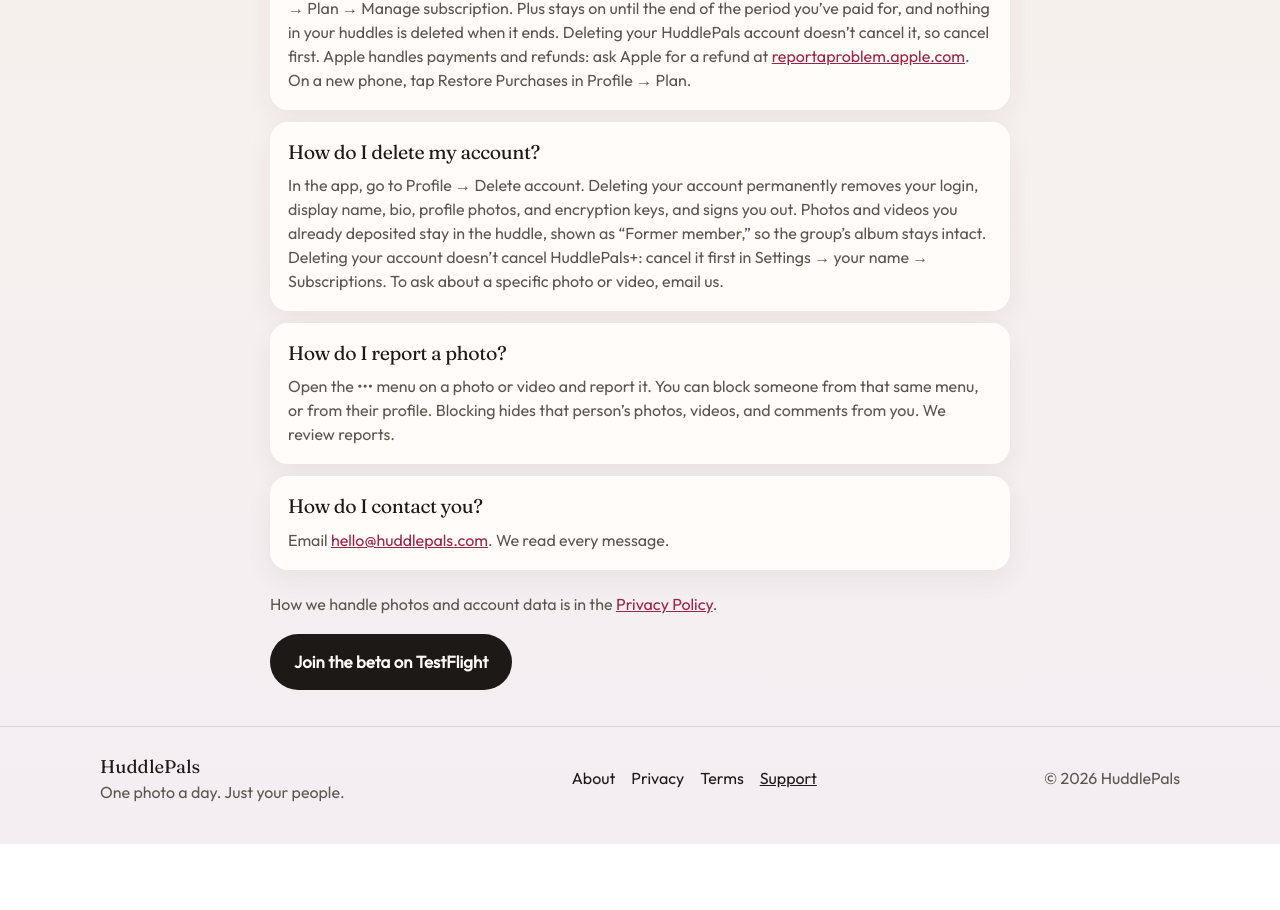
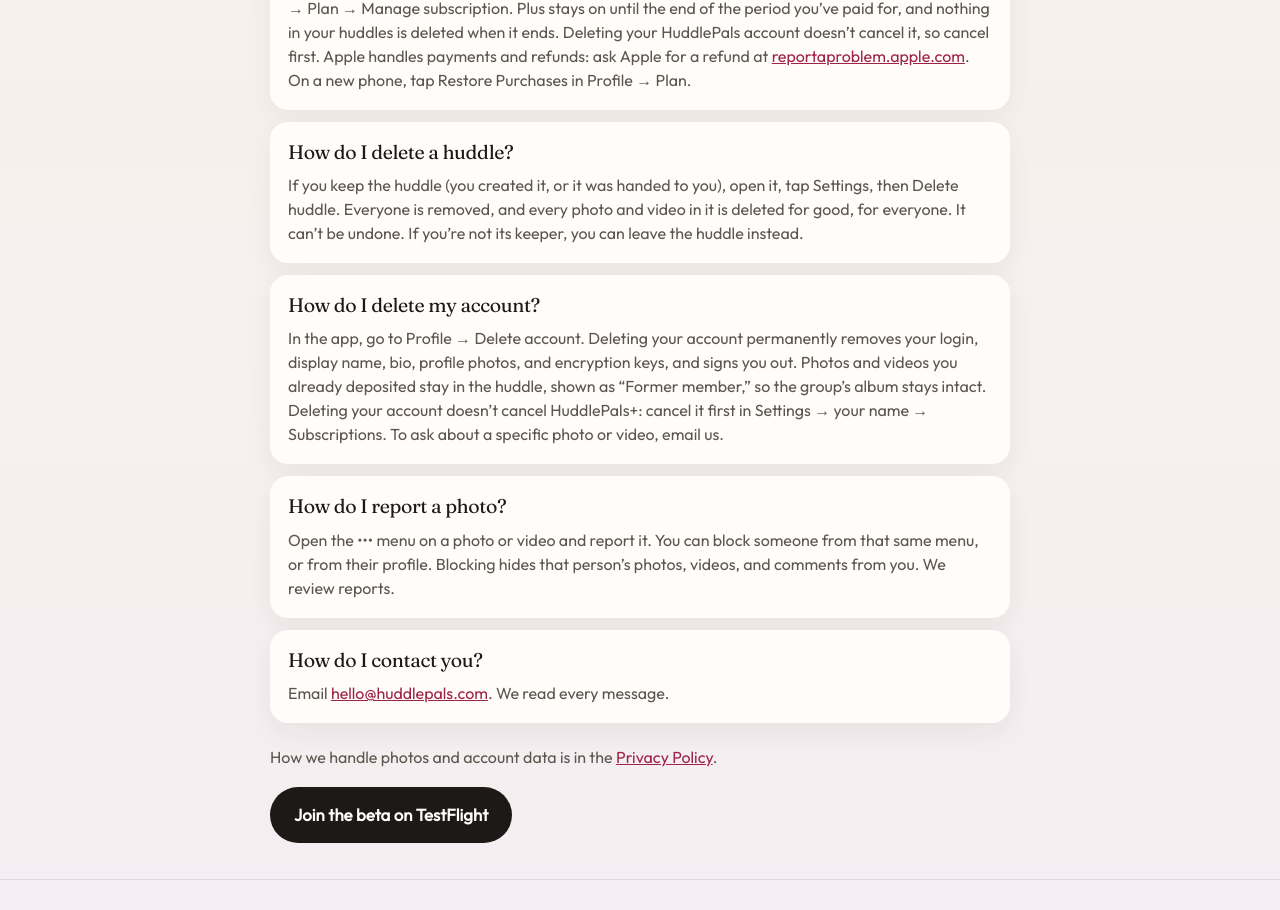
Before and after one commit to XpertiCON106/HuddlePals.com, a React (Vite) app: page /support in a window 1280 px wide. Shown: the part 1180-2090 px from the top of the page. Before the commit the page ends 2024 px from the top, so only its background shows below. Built offline with nearby package versions, Linux system fonts and the light colour scheme.

Commit message:
Update Terms, Privacy Policy, and Support for deleting huddles

```diff
--- a/src/content/privacy.md
+++ b/src/content/privacy.md
@@ -1,7 +1,7 @@
 
 # HuddlePals — Privacy Policy
 
-_Last updated: 2026-10-27_
+_Last updated: 2026-10-28_
 
 > Operator: **HuddlePals**
 > Contact: **{{CONTACT_EMAIL}}**
@@ -105,6 +105,15 @@
 30 days; older deposits are kept, not deleted, and open again with
 HuddlePals+.
 
+The one exception: a huddle's **keeper can delete the whole huddle**. That
+removes every member and permanently deletes every photo, video, caption,
+comment and reaction in it from our servers, for everyone, including what
+other members posted; each member's app removes its copies the next time it
+opens. We still keep a photo or video someone reported, as described under
+"Reporting and blocking," and copies may remain in our backups for a limited
+time. To tell the members, we keep the deleted huddle's name and who was in
+it for a week.
+
 ## Your choices and account deletion
 
 You can **delete your account at any time** from **Profile → Delete account**.
@@ -117,7 +126,9 @@
 - **Photos and videos you already deposited remain in your shared huddles**,
   shown as "Former member" rather than under your name. This is required to
   keep the group's shared archive intact for the other members — consistent
-  with the permanence described above.
+  with the permanence described above. A huddle you keep passes to another
+  member; to delete it and everything in it instead, delete the huddle first
+  (its settings → Delete huddle).
 - **Deleting your account doesn't cancel HuddlePals+.** Apple keeps
   billing until you cancel it in Settings → your name → Subscriptions, so
   cancel it there first.
--- a/src/pages/Support.tsx
+++ b/src/pages/Support.tsx
@@ -90,6 +90,15 @@
           </p>
         </article>
         <article>
+          <h2>How do I delete a huddle?</h2>
+          <p>
+            If you keep the huddle (you created it, or it was handed to you), open it, tap Settings,
+            then Delete huddle. Everyone is removed, and every photo and video in it is deleted for
+            good, for everyone. It can’t be undone. If you’re not its keeper, you can leave the
+            huddle instead.
+          </p>
+        </article>
+        <article>
           <h2>How do I delete my account?</h2>
           <p>
             In the app, go to Profile → Delete account. Deleting your account permanently removes
```
Also changed, not shown: src/content/terms.md (+6 -4 lines).
